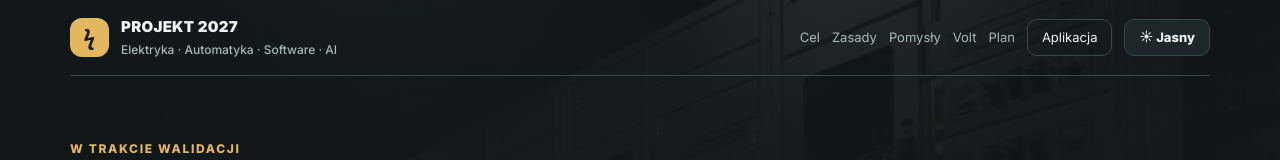
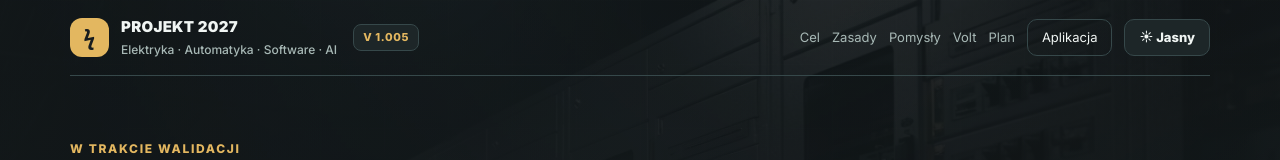
Before and after one commit to login101i/Volt, a Next.js app in the folder frontend/: page / in a window 1280 px wide. Shown: the top 160 px of the page. Built offline with nearby package versions, Linux system fonts and the light colour scheme; no server answers.

Commit message:
version added

```diff
--- a/frontend/app/LandingPageClient.tsx
+++ b/frontend/app/LandingPageClient.tsx
@@ -3,6 +3,7 @@
 import Link from 'next/link';
 import DevActivityGraph from '@/components/DevActivityGraph';
 import { useGlobalStyle } from '@/components/GlobalStyleProvider';
+import { APP_VERSION } from '@/lib/appVersion';
 
 /** Publiczna strona główna `/` — wizja Projektu 2027 + wejście do aplikacji pod `/panel`. */
 export default function LandingPageClient() {
@@ -26,6 +27,9 @@ export default function LandingPageClient() {
             <span className="volt-brand-text">
               <strong>PROJEKT 2027</strong>
               <span>Elektryka · Automatyka · Software · AI</span>
+            </span>
+            <span className="volt-app-version" title="Wersja aplikacji">
+              {APP_VERSION}
             </span>
           </div>
           <nav className="volt-header-meta" aria-label="Sekcje strony">
--- /dev/null
+++ b/frontend/lib/appVersion.ts
@@ -0,0 +1,2 @@
+/** Wersja aplikacji pokazywana w headerze landingu. */
+export const APP_VERSION = 'V 1.005';
--- a/frontend/styles/volt-theme.css
+++ b/frontend/styles/volt-theme.css
@@ -350,6 +350,20 @@ html.light .volt-brandmark {
   color: var(--volt-muted);
   font-weight: 500;
   letter-spacing: 0;
+}
+
+.volt-app-version {
+  margin-left: 4px;
+  padding: 4px 9px;
+  border: 1px solid var(--volt-line);
+  border-radius: 8px;
+  background: var(--volt-surface);
+  color: var(--volt-mint);
+  font-size: 11px;
+  font-weight: 800;
+  letter-spacing: 0.06em;
+  white-space: nowrap;
+  align-self: center;
 }
 
 .volt-header-meta {
```
